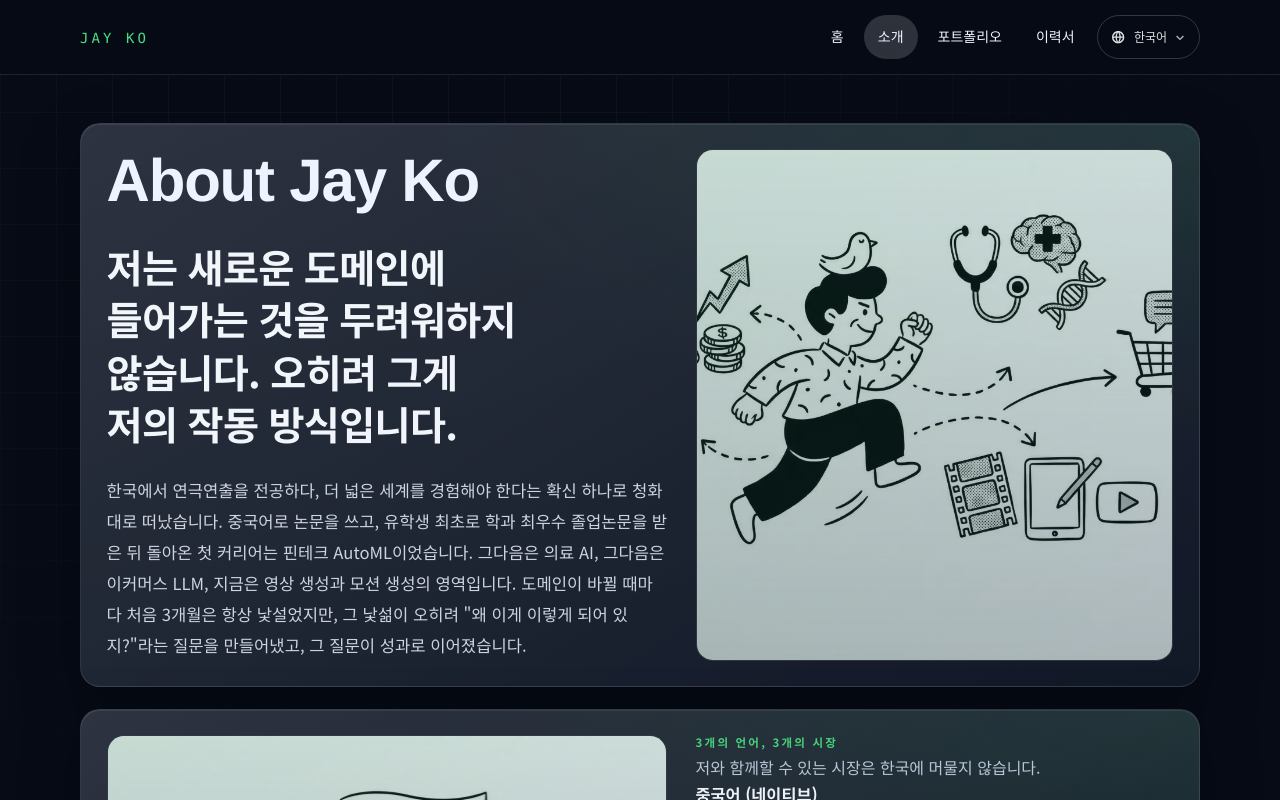
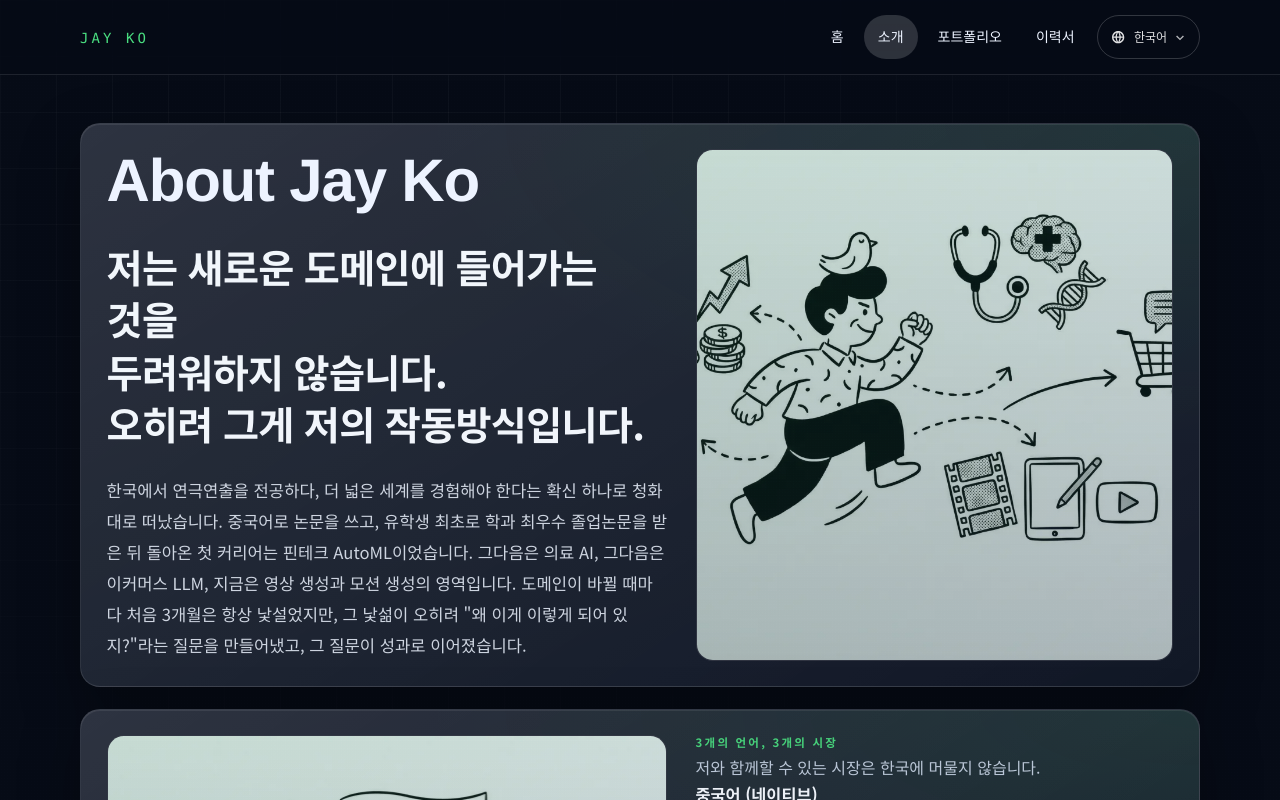
Before and after one commit to JayJgao/jayjgao.github.io, a Next.js app: page /about in a window 1280 px wide. Shown: the top 800 px of the page. Built offline with nearby package versions, Linux system fonts and the light colour scheme.

Commit message:
refine: about copy touchups from IDE edits (#17)
* fix: correct spotlight title typos

* fix: correct mystery spelling in spotlight titles

* refine: adjust about quote line breaks and width

```diff
--- a/src/data/about.ko.json
+++ b/src/data/about.ko.json
@@ -1,7 +1,7 @@
 {
   "title": "About Jay Ko",
   "opening": {
-    "quote": "저는 새로운 도메인에 들어가는 것을 두려워하지 않습니다. 오히려 그게 저의 작동 방식입니다.",
+    "quote": "저는 새로운 도메인에 들어가는 것을\n두려워하지 않습니다.\n오히려 그게 저의 작동방식입니다.",
     "body": [
       "한국에서 연극연출을 전공하다, 더 넓은 세계를 경험해야 한다는 확신 하나로 청화대로 떠났습니다. 중국어로 논문을 쓰고, 유학생 최초로 학과 최우수 졸업논문을 받은 뒤 돌아온 첫 커리어는 핀테크 AutoML이었습니다. 그다음은 의료 AI, 그다음은 이커머스 LLM, 지금은 영상 생성과 모션 생성의 영역입니다. 도메인이 바뀔 때마다 처음 3개월은 항상 낯설었지만, 그 낯섦이 오히려 \"왜 이게 이렇게 되어 있지?\"라는 질문을 만들어냈고, 그 질문이 성과로 이어졌습니다."
     ]
--- a/src/styles/globals.css
+++ b/src/styles/globals.css
@@ -561,13 +561,14 @@ textarea {
 }
 
 .about-quote {
-  max-width: 18ch;
+  max-width: 25ch;
   font-size: clamp(1.5rem, 3.5vw, 2.45rem);
   font-weight: 640;
   line-height: 1.34;
   letter-spacing: -0.018em;
   color: rgb(246 250 255 / 0.98);
   word-break: keep-all;
+  white-space: pre-line;
 }
 
 .about-copy {
```
